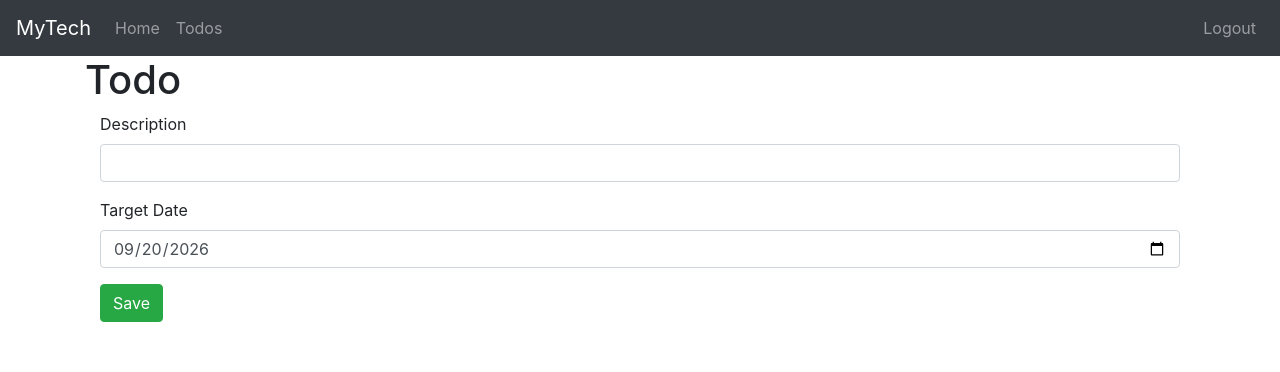
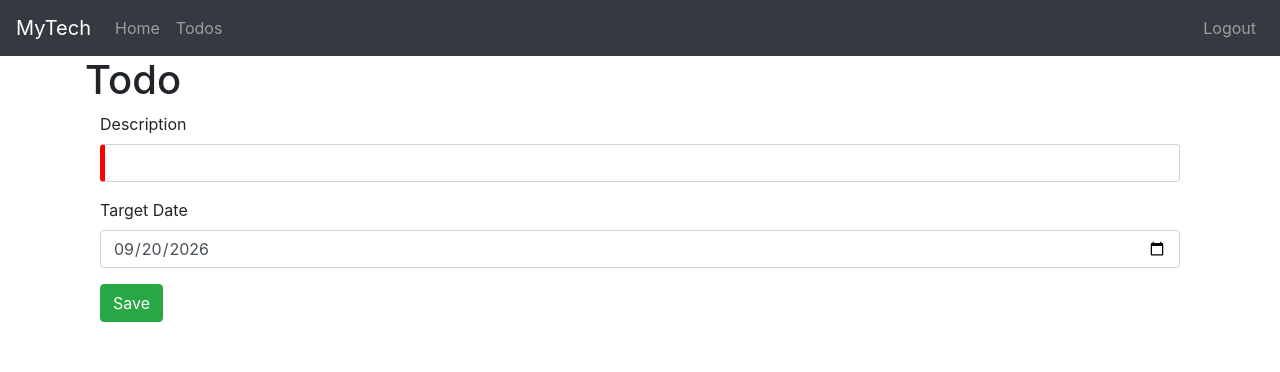
Before and after one commit to MaycemAMOR/Todo-s-app-Java-Full-Stack-with-Spring-Boot-and-Angular, an Angular app in the folder todo-ui/: page /todos/1 in a window 1280 px wide. Shown: the top 372 px of the page. Built offline with nearby package versions, Linux system fonts and the light colour scheme; no server answers; sample sign-in values are in the browser's storage.

Commit message:
- Improving Todo Form - Validation and Form Submit on Enter - ngSubmit - Enhancing Validation Messages on Todo Page

```diff
--- a/todo-ui/src/app/todo/todo.css
+++ b/todo-ui/src/app/todo/todo.css
@@ -0,0 +1,3 @@
+.ng-invalid:not(form) {
+  border-left: 5px solid red;
+}
--- a/todo-ui/src/app/todo/todo.html
+++ b/todo-ui/src/app/todo/todo.html
@@ -4,22 +4,39 @@
 <!--Le two-way binding [(ngModel)] s'applique alors directement -->
 <!--sur les propriétés de cet objet :-->
 
+
+
 @if (todo(); as item) {
   <div class="container">
+
+    @if (todoForm.dirty && todoForm.invalid) {
+      <div class="alert alert-warning"> Enter valid values</div>
+    }
+
+    @if (todoForm.dirty && targetDate.invalid) {
+      <div class="alert alert-warning"> Enter valid Target Date</div>
+    }
+
+    @if (todoForm.dirty && description.invalid) {
+      <div class="alert alert-warning"> Enter at least 5 characters in Description</div>
+    }
+
+    <form (ngSubmit)="!todoForm.invalid && saveTodo()" #todoForm="ngForm">
       <fieldset class="form-group">
         <label>Description</label>
-      <input type="text"
+        <input type="text" #description="ngModel"
                [(ngModel)]="item.description"
-             class="form-control" name="description" required="required">
+               class="form-control" name="description" required="required" minlength="5">
       </fieldset>
       <fieldset class="form-group">
         <label>Target Date</label>
-      <input type="date"
+        <input type="date" #targetDate="ngModel"
                [ngModel]="item.targetDate | date:'yyyy-MM-dd' "
                (ngModelChange)="item.targetDate = $event"
                class="form-control" name="targetDate" required="required">
       </fieldset>
 
-    <button class="btn btn-success" (click)="saveTodo()">Save</button>
+      <button type="submit" class="btn btn-success">Save</button>
+    </form>
   </div>
 }
```
Lines whose indentation alone changed are shown as unchanged.
